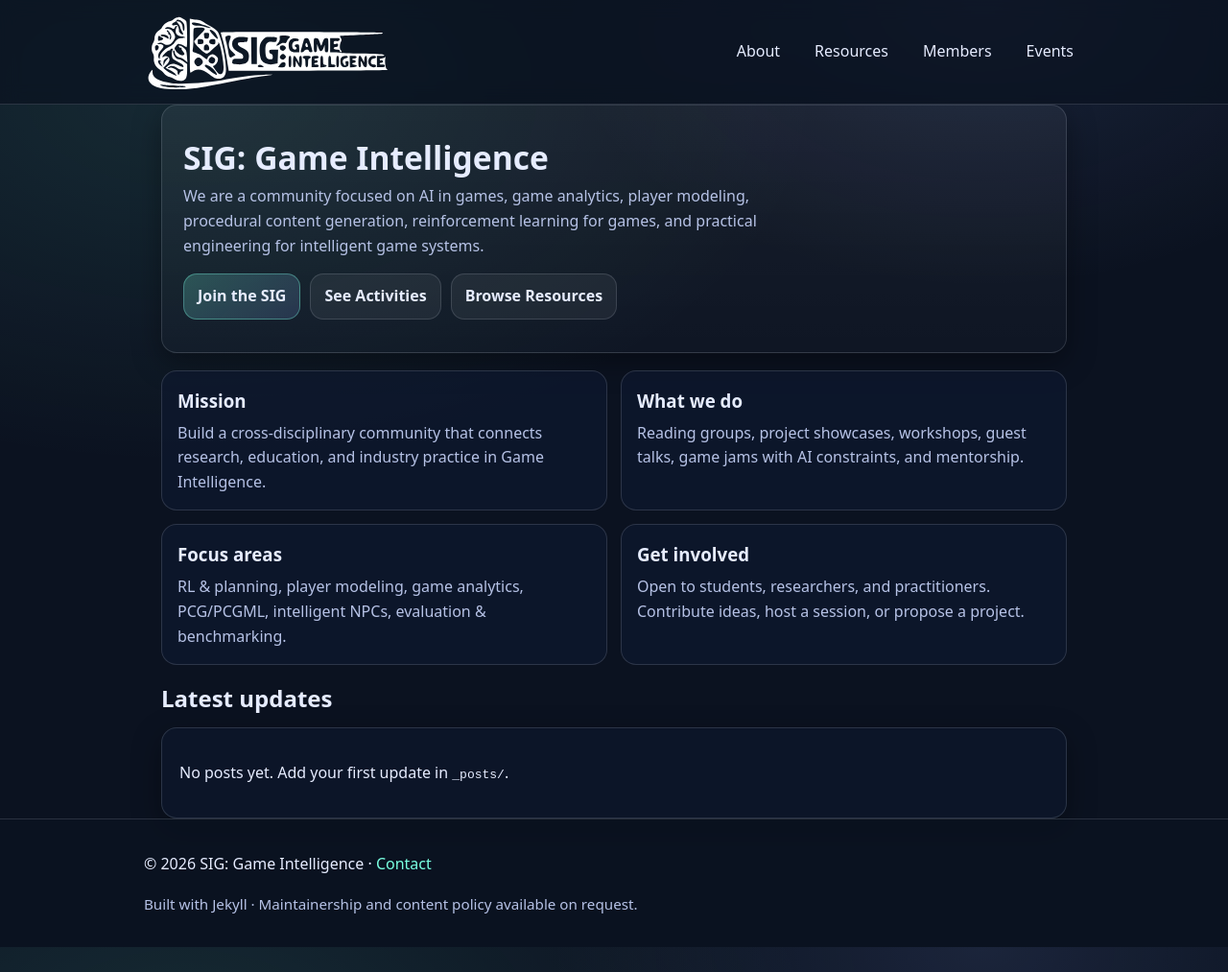
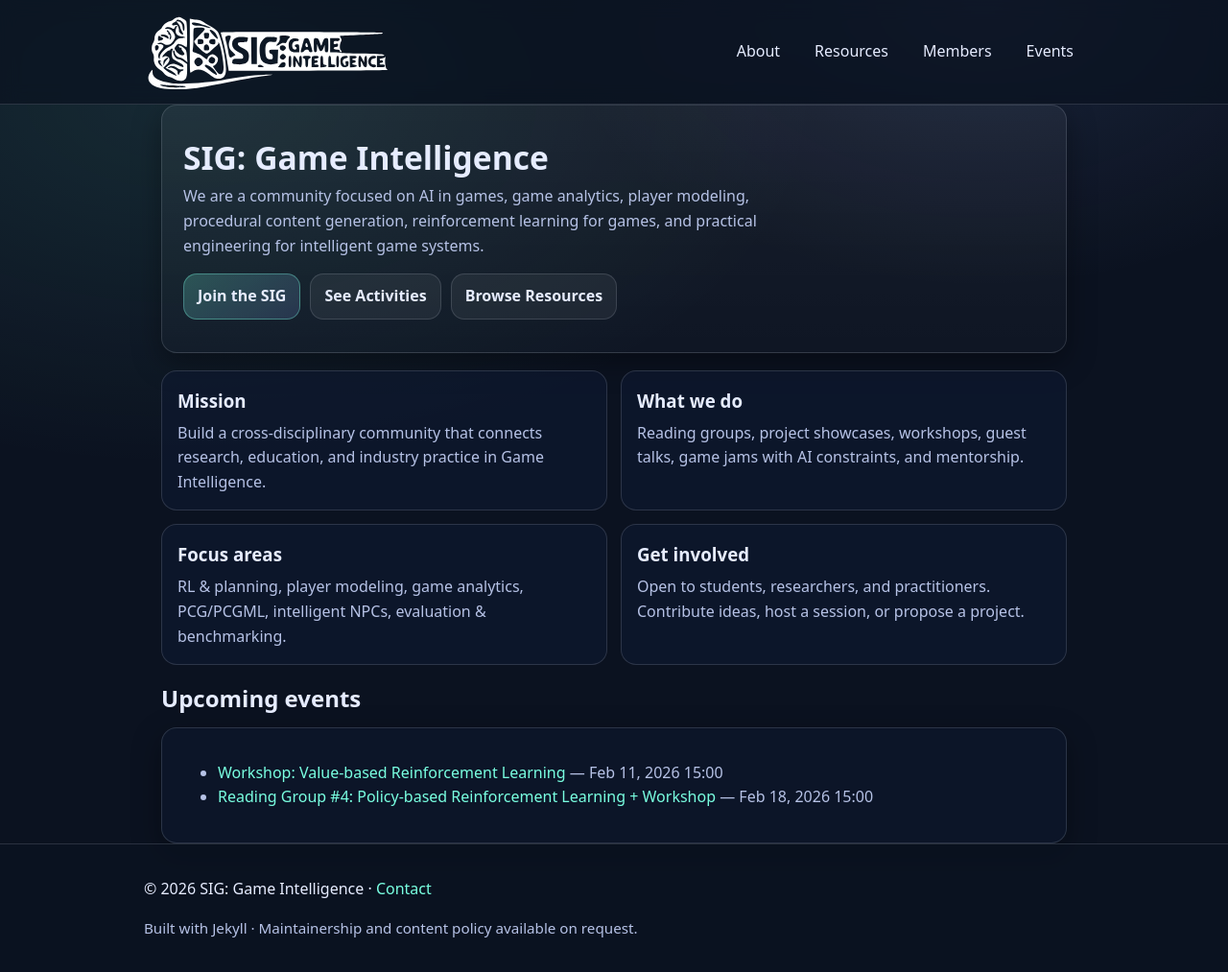
Before and after one commit to ThapanapongRukkanchanunt/csgame, a Jekyll site: the page built from index.md, in a window 1280 px wide and 1013 px high. Shown: the whole window at 96% size. Built offline with Jekyll 4.4.1, drawn with Linux system fonts in a browser that asks for light colours.

Commit message:
update homepage

```diff
--- a/index.md
+++ b/index.md
@@ -10,8 +10,8 @@ title: "Home"
     reinforcement learning for games, and practical engineering for intelligent game systems.
   </p>
   <div class="cta">
-    <a class="button primary" href="{{ '/join/' | relative_url }}">Join the SIG</a>
-    <a class="button" href="{{ '/activities/' | relative_url }}">See Activities</a>
+    <a class="button primary" href="{{ '/members/' | relative_url }}">Join the SIG</a>
+    <a class="button" href="{{ '/events/' | relative_url }}">See Activities</a>
     <a class="button" href="{{ '/resources/' | relative_url }}">Browse Resources</a>
   </div>
 </section>
@@ -36,17 +36,36 @@ title: "Home"
 </section>
 
 <section style="margin-top:16px">
-  <h2 style="margin:0 0 10px">Latest updates</h2>
+  <h2 style="margin:0 0 10px">Upcoming events</h2>
+
   <div class="content">
-    {% assign posts = site.posts | slice: 0, 3 %}
-    {% if posts.size == 0 %}
-      <p>No posts yet. Add your first update in <code>_posts/</code>.</p>
+    {% assign events = site.events | sort: "start" %}
+
+    {% comment %}
+      Filter only future events
+    {% endcomment %}
+    {% assign now = site.time | date: "%s" %}
+
+    {% assign upcoming = "" | split: "" %}
+    {% for e in events %}
+      {% assign start_ts = e.start | date: "%s" %}
+      {% if start_ts >= now %}
+        {% assign upcoming = upcoming | push: e %}
+      {% endif %}
+    {% endfor %}
+
+    {% assign upcoming = upcoming | slice: 0, 3 %}
+
+    {% if upcoming.size == 0 %}
+      <p>No upcoming events yet.</p>
     {% else %}
       <ul>
-        {% for post in posts %}
+        {% for event in upcoming %}
           <li>
-            <a href="{{ post.url | relative_url }}">{{ post.title }}</a>
-            <span style="color:var(--muted)"> — {{ post.date | date: "%b %d, %Y" }}</span>
+            <a href="{{ event.url | relative_url }}">{{ event.title }}</a>
+            <span style="color:var(--muted)">
+              — {{ event.start | date: "%b %d, %Y %H:%M" }}
+            </span>
           </li>
         {% endfor %}
       </ul>
```
